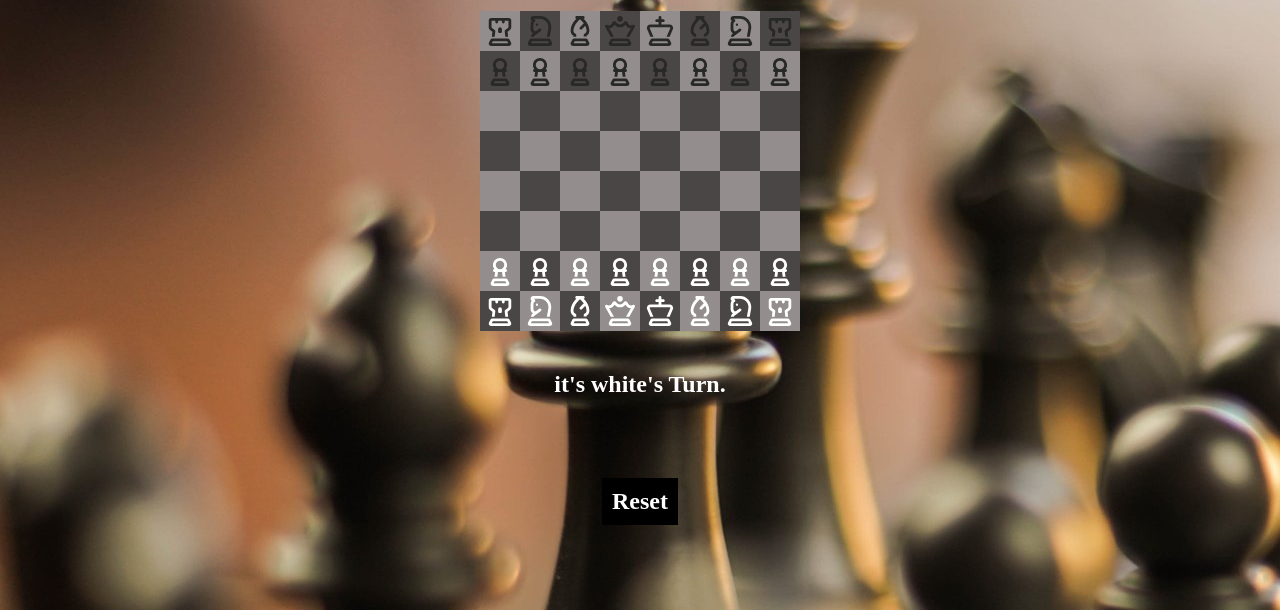
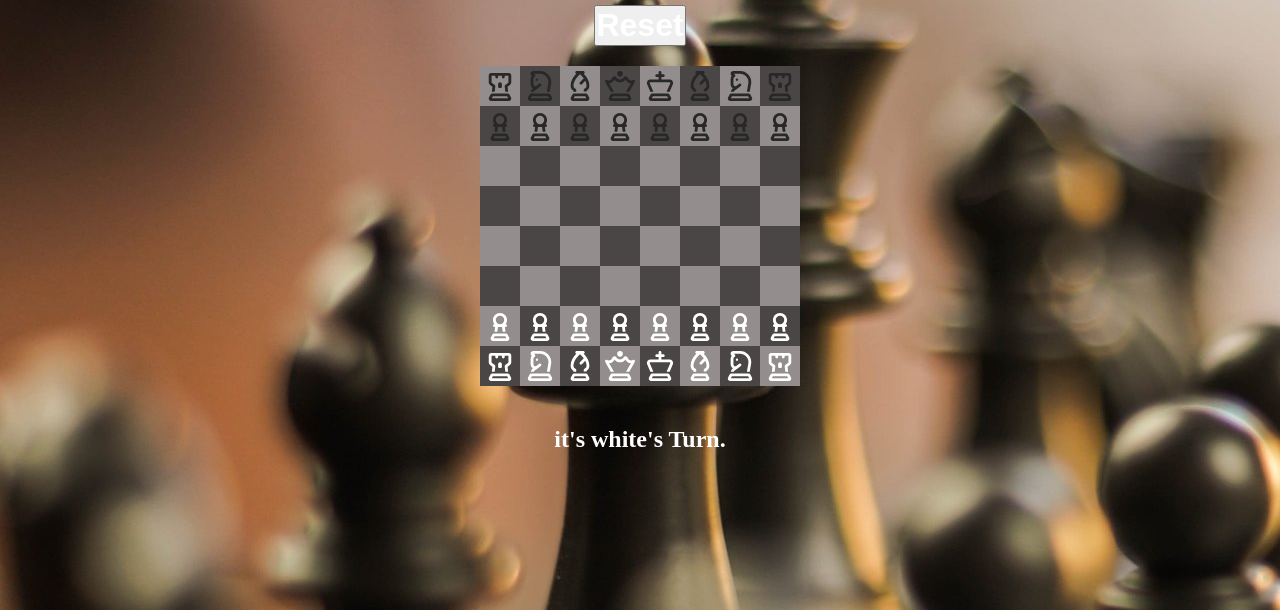
Before and after one commit to IsaAlEid/Simple-Chess-Game, a website: page gameload.html in a window 1280 px wide. Shown: the part 190-800 px from the top of the page. Drawn offline with Linux system fonts and the light colour scheme.

Commit message:
HTML update

```diff
--- a/gameload.html
+++ b/gameload.html
@@ -23,6 +23,6 @@
   <script src="pieces.js"></script>
   <script src="chess.js"></script>
 
-  <h1 id="reset-btn">Reset</h1>
+
 </body>
 </html>
--- a/style.css
+++ b/style.css
@@ -74,10 +74,11 @@ path {
   z-index: -10;
 }
 
-h1 {
+button {
   color: white;
   font-size: 2rem;
   font-weight: bold;
+  font-color: white;
 }
 p {
   color: white;
```
